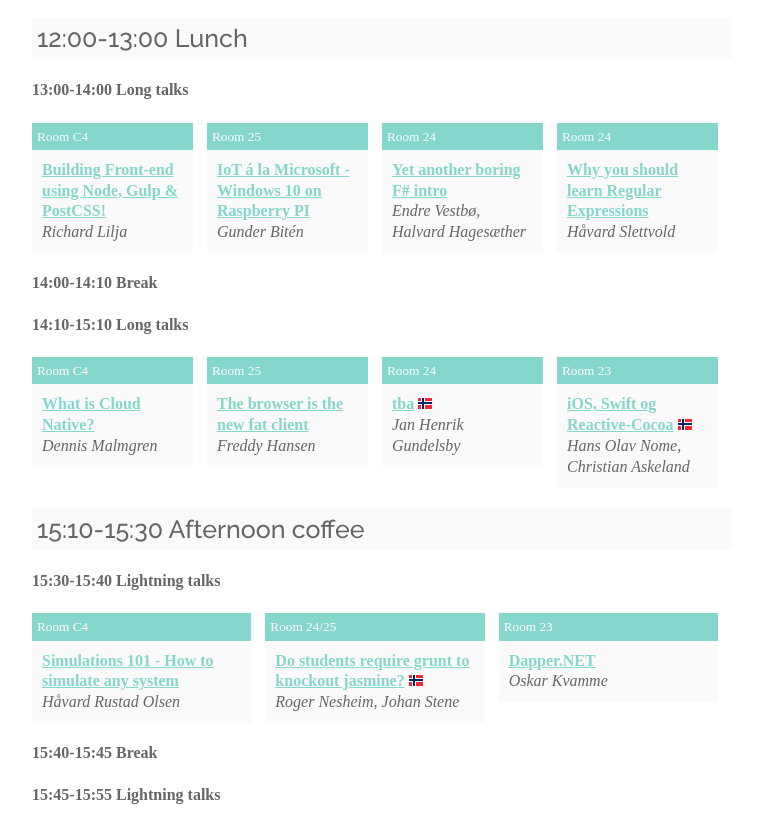
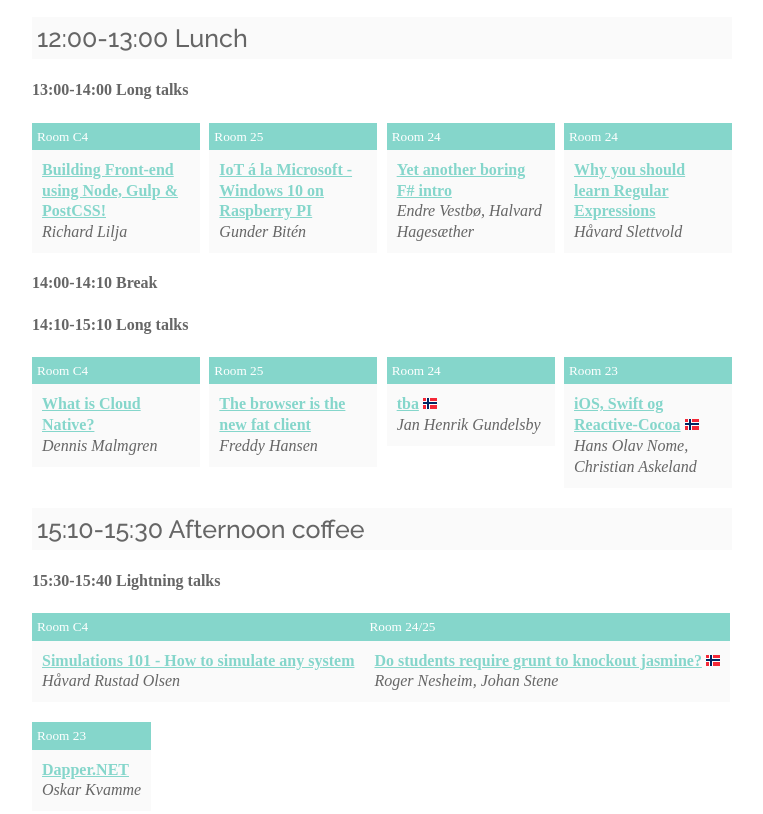
Before and after one commit to runesto/lofoten.knowit.no, a website: page index.html in a window 1280 px wide. Shown: the part 1546-2360 px from the top of the page, without its empty margins (258-1021 px from the left). Drawn offline with nearby package versions, Linux system fonts and the light colour scheme.

Commit message:
Endre litt på CSS slik at 2 tracks ser bra ut

```diff
--- a/style.css
+++ b/style.css
@@ -359,15 +359,19 @@
   }
 
   .schedule-entry {
-    width: 31.3333333%;
     float: left;
-    margin-right: 2%;
   }
   .with-4-entries .schedule-entry {
-    width: 23%;
+    width: 24%;
+    margin-right: 1.333334%;
+  }
+
+  .with-2-entries .schedule-entry {
+    width: 49%;
+    margin-right: 2%;
   }
 
   .schedule-entry:last-child {
-    margin-left: 0;
+    margin-right: 0;
   }
 }
```
